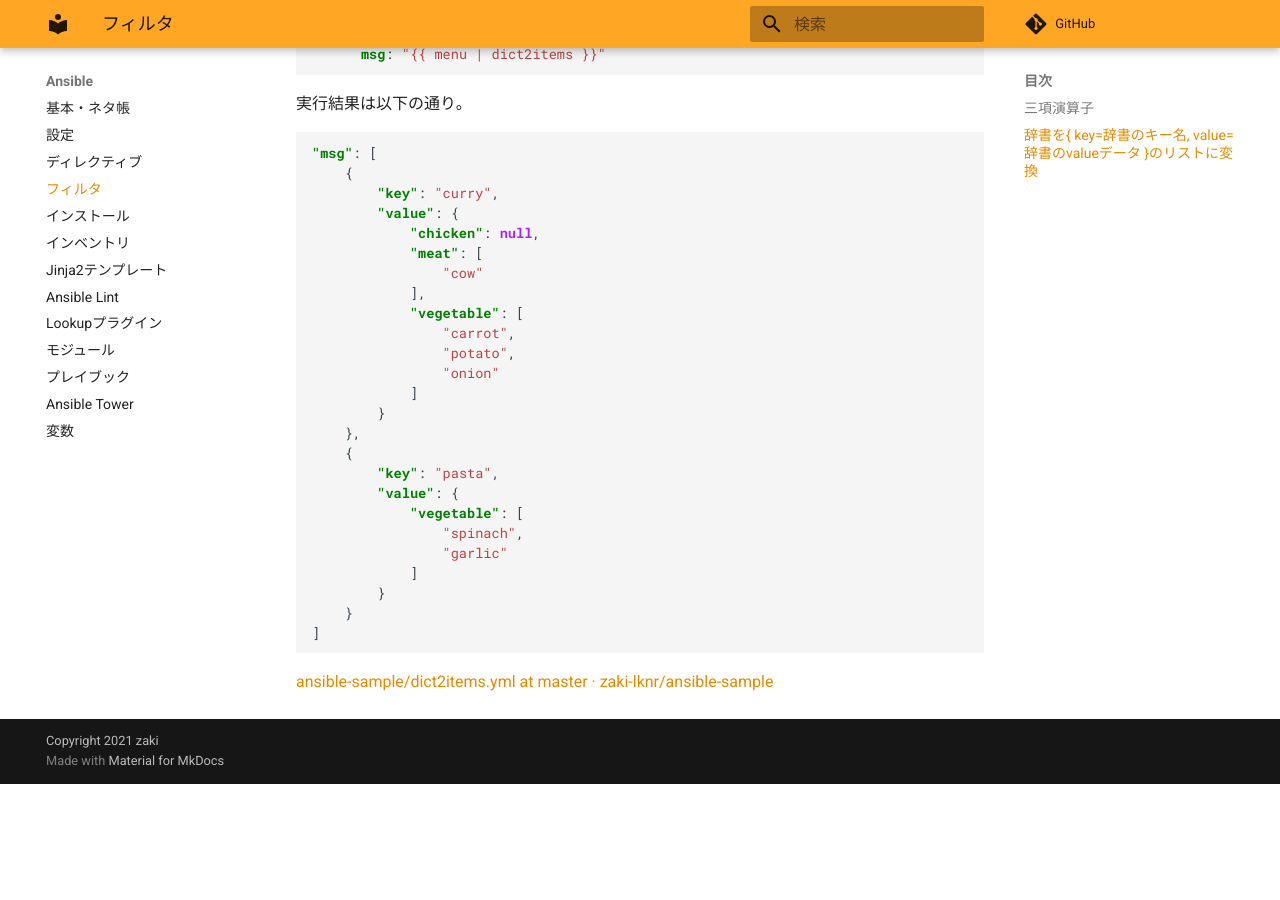
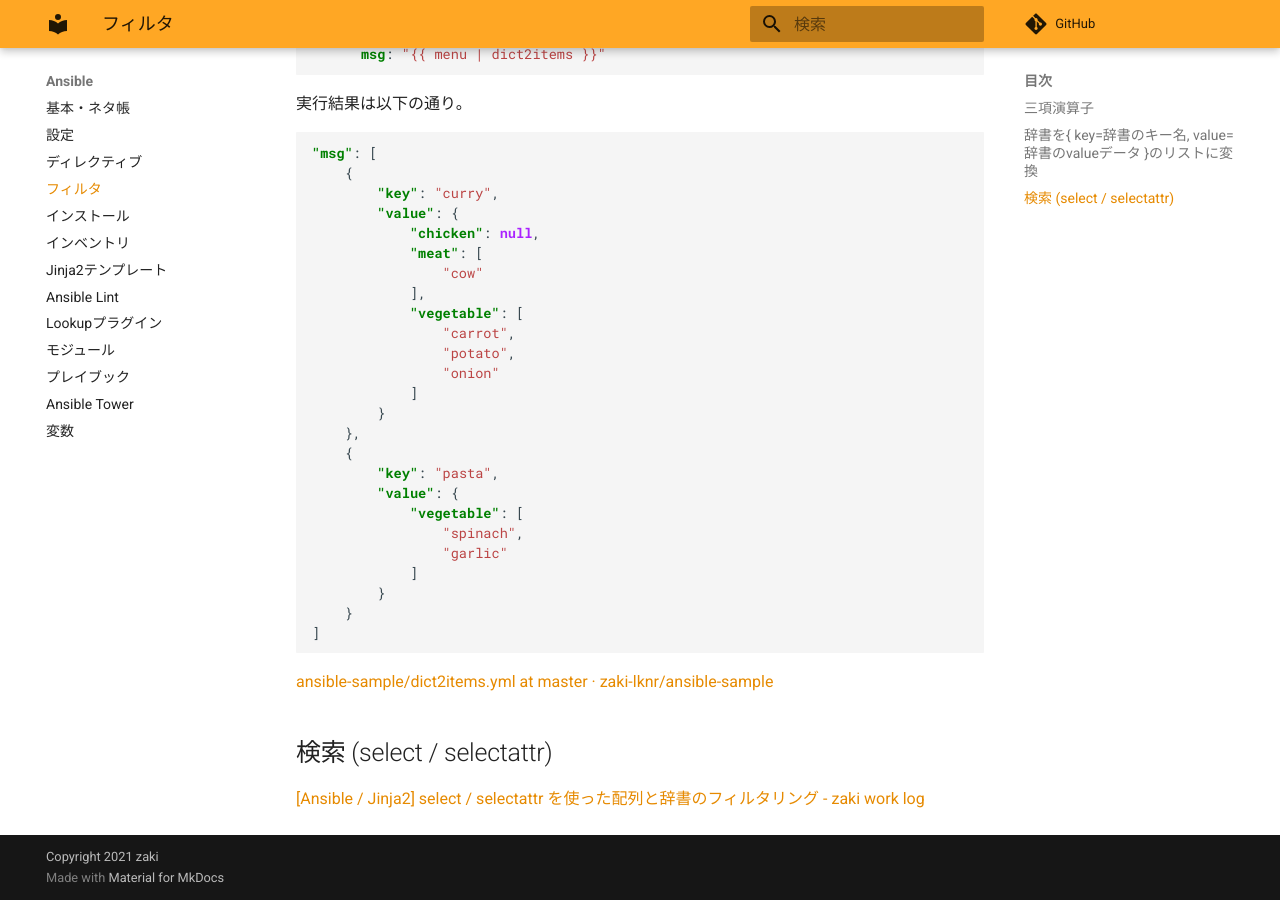
Before and after one commit to zaki-lknr/docs, an MkDocs documentation site: the page built from docs/Ansible/filter.md, in a window 1280 px wide and 900 px high, scrolled down 1908 px. Built offline with MkDocs 1.6.1 and Material for MkDocs 9.7.7, drawn with Linux system fonts in a browser that asks for light colours; comment, search, counter and statistics services are not loaded; before the commit the page ends 2692 px from its top, so only the background shows below that.

Commit message:
add: ansible/filter: select/selectattr

````diff
--- a/docs/Ansible/filter.md
+++ b/docs/Ansible/filter.md
@@ -112,3 +112,7 @@
 ```
 
 [ansible-sample/dict2items.yml at master · zaki-lknr/ansible-sample](https://github.com/zaki-lknr/ansible-sample/blob/master/filter/dict2items.yml)
+
+## 検索 (select / selectattr)
+
+[[Ansible / Jinja2] select / selectattr を使った配列と辞書のフィルタリング - zaki work log](https://zaki-hmkc.hatenablog.com/entry/2021/02/18/000228)
````
